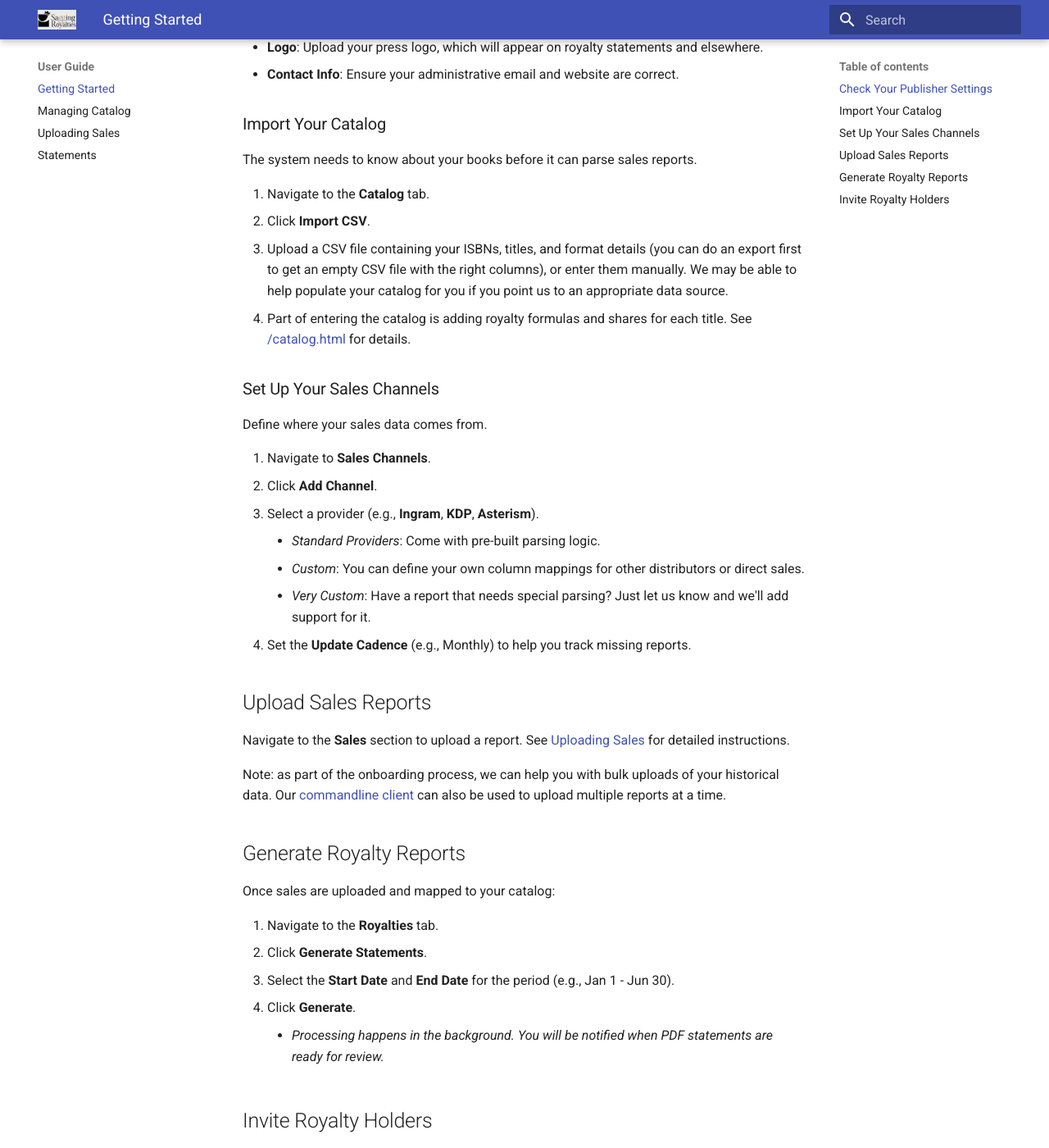
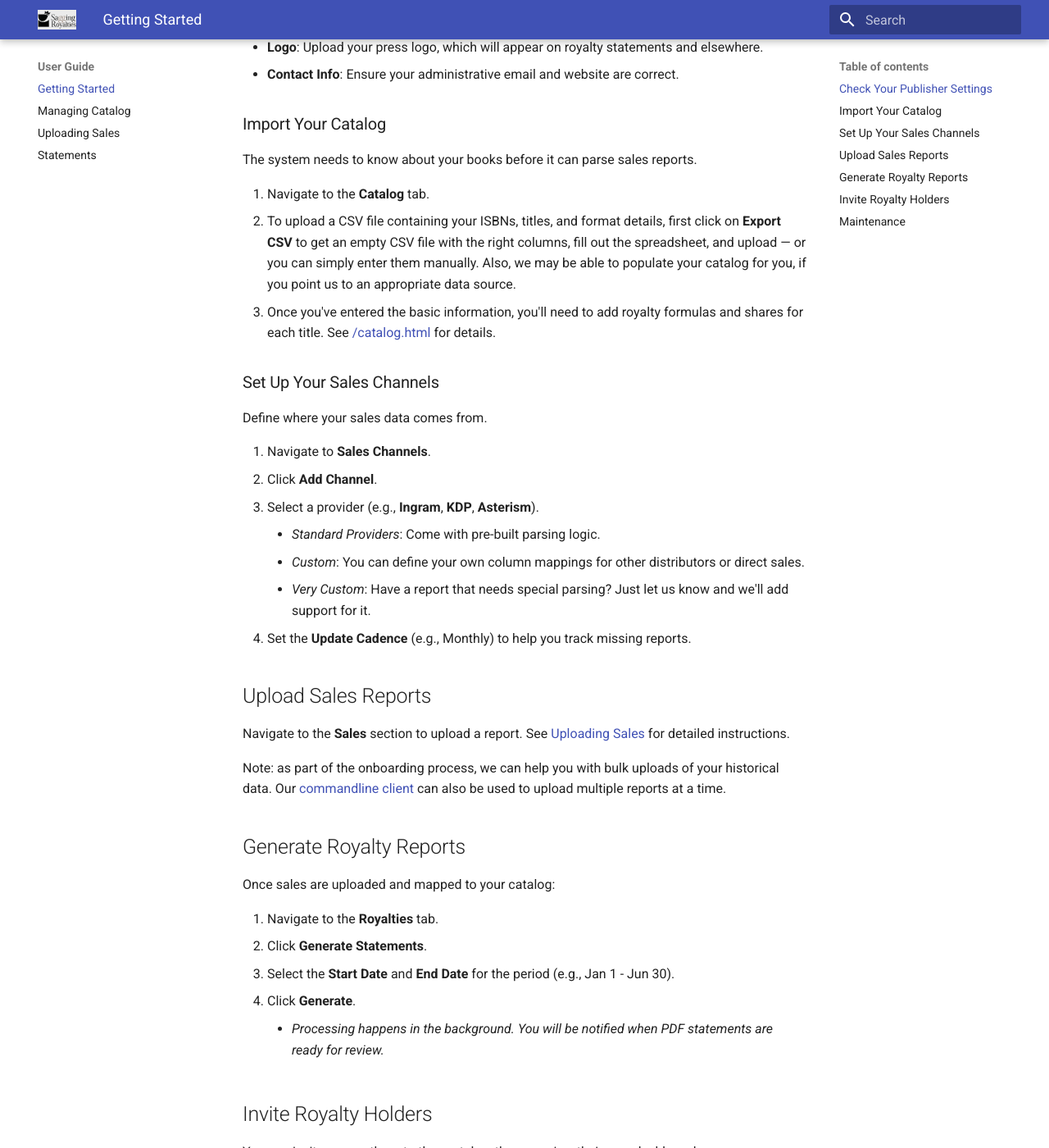
Before and after one commit to saggingmeniscus/saggingroyals-docs, an MkDocs documentation site: the page built from docs/getting-started.md, in a window 1280 px wide and 1400 px high, scrolled down 915 px. Shown: the whole window at 82% size. Built offline with MkDocs 1.6.1 and Material for MkDocs 9.7.7, drawn with Linux system fonts in a browser that asks for light colours; some of the changed text lies outside the part shown.

Commit message:
more docs

```diff
--- a/docs/getting-started.md
+++ b/docs/getting-started.md
@@ -33,9 +33,8 @@ Click the **Settings** tab (or gear icon) to review your profile.
 The system needs to know about your books before it can parse sales reports.
 
 1.  Navigate to the **Catalog** tab.
-2.  Click **Import CSV**.
-3.  Upload a CSV file containing your ISBNs, titles, and format details (you can do an export first to get an empty CSV file with the right columns), or enter them manually. We may be able to help populate your catalog for you if you point us to an appropriate data source.
-4.  Part of entering the catalog is adding royalty formulas and shares for each title. See [/catalog.html](Catalog) for details.
+2.  To upload a CSV file containing your ISBNs, titles, and format details, first click on **Export CSV** to get an empty CSV file with the right columns, fill out the spreadsheet, and upload — or you can simply enter them manually. Also, we may be able to populate your catalog for you, if you point us to an appropriate data source.
+4.  Once you've entered the basic information, you'll need to add royalty formulas and shares for each title. See [/catalog.html](Catalog) for details.
 
 ### Set Up Your Sales Channels
 Define where your sales data comes from.
@@ -69,3 +68,7 @@ You can invite your authors to the portal so they can view their own dashboards.
 2.  Click **Invite User**.
 3.  Enter their email and select the **Royalty Holder** they represent.
 4.  They will receive an email to set their password and access their statements.
+
+## Maintenance
+
+You'll want to upload sales reports as soon as they are available, so royalty holders can see recent behavior. Note also that sales can be entered manually —  direct sales from events, for instance.
```
